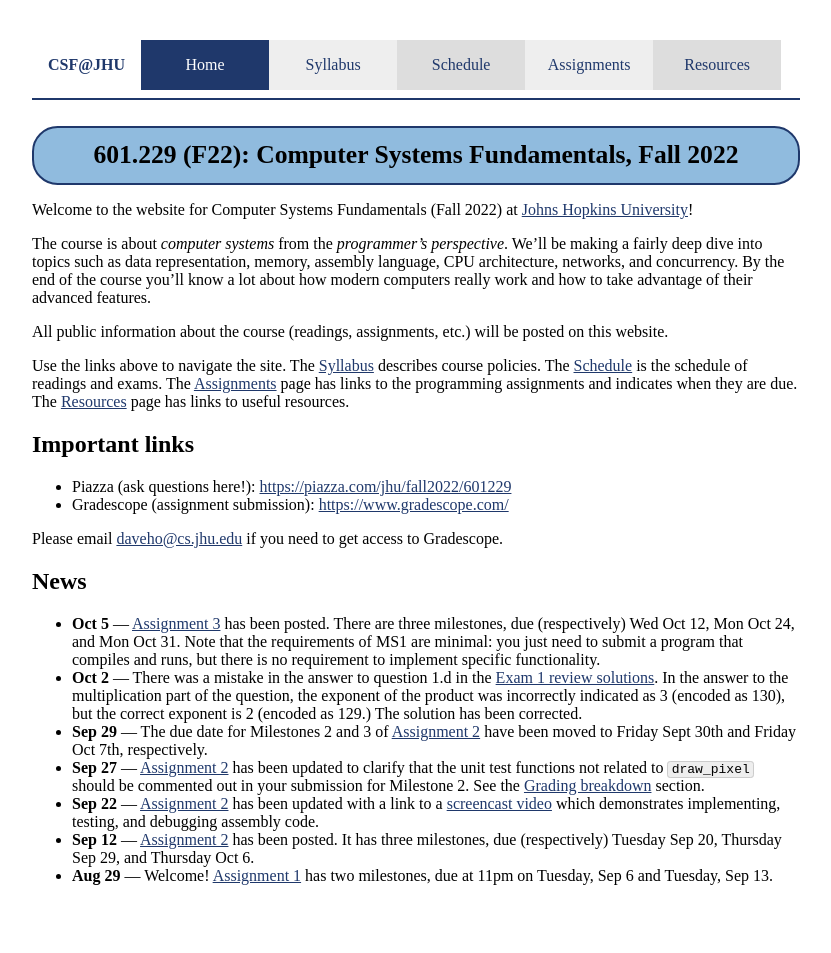
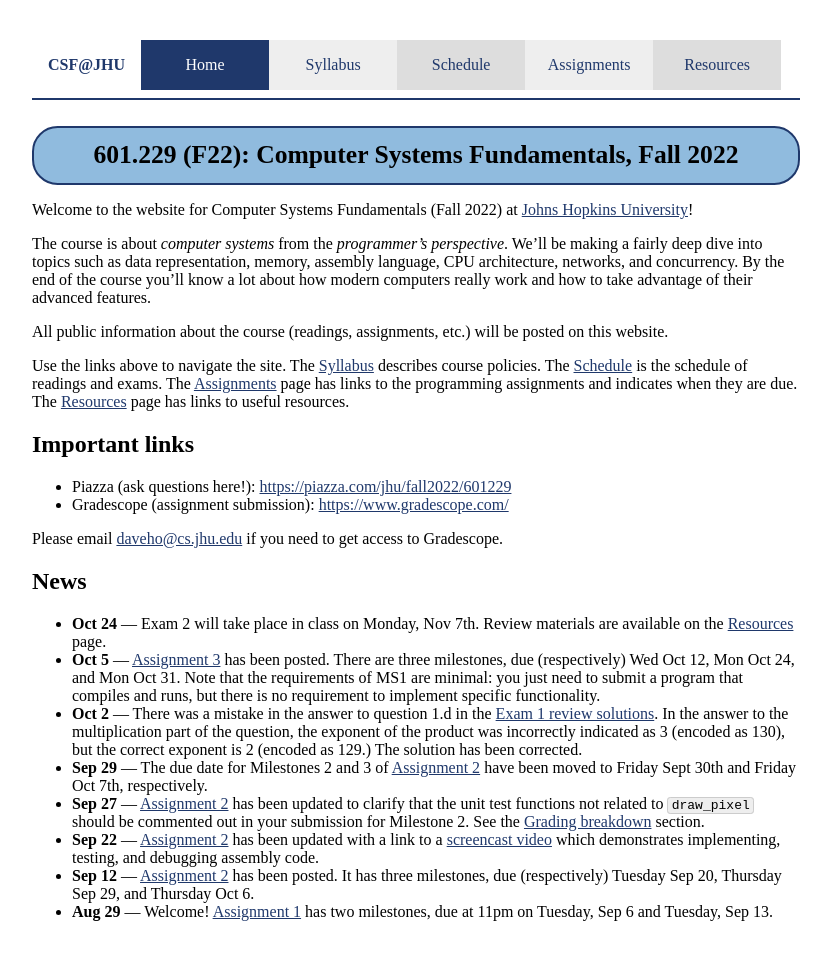
Before and after one commit to jhucsf/fall2022, a Jekyll site: the page built from index.md, in a window 1280 px wide. Shown: the whole page, without its empty margins (224-1055 px from the left). Built offline with Jekyll 4.4.1, drawn with Linux system fonts in a browser that asks for light colours; before the commit the page ends 917 px from its top, so only the background shows below that.

Commit message:
review materials for exam 2

```diff
--- a/index.md
+++ b/index.md
@@ -32,6 +32,8 @@ Please email <daveho@cs.jhu.edu> if you need to get access to Gradescope.
 
 ## News
 
+* **Oct 24** — Exam 2 will take place in class on Monday, Nov 7th.
+  Review materials are available on the [Resources](resources.html) page.
 * **Oct 5** — [Assignment 3](assign/assign03.html) has been posted. There are
   three milestones, due (respectively) Wed Oct 12, Mon Oct 24, and
   Mon Oct 31. Note that the requirements of MS1 are minimal: you just
```
Also changed, not shown: resources.md (+1 -1 lines).
